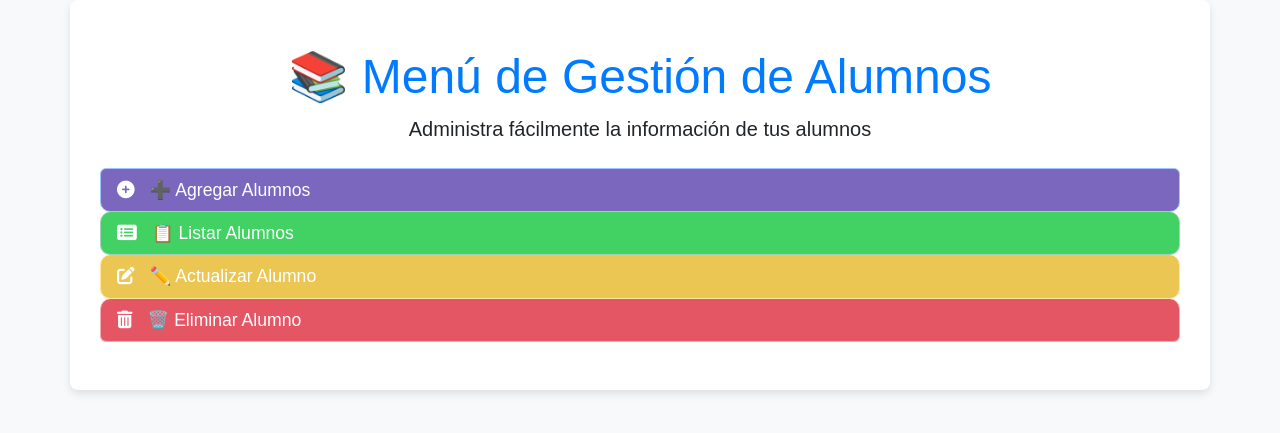
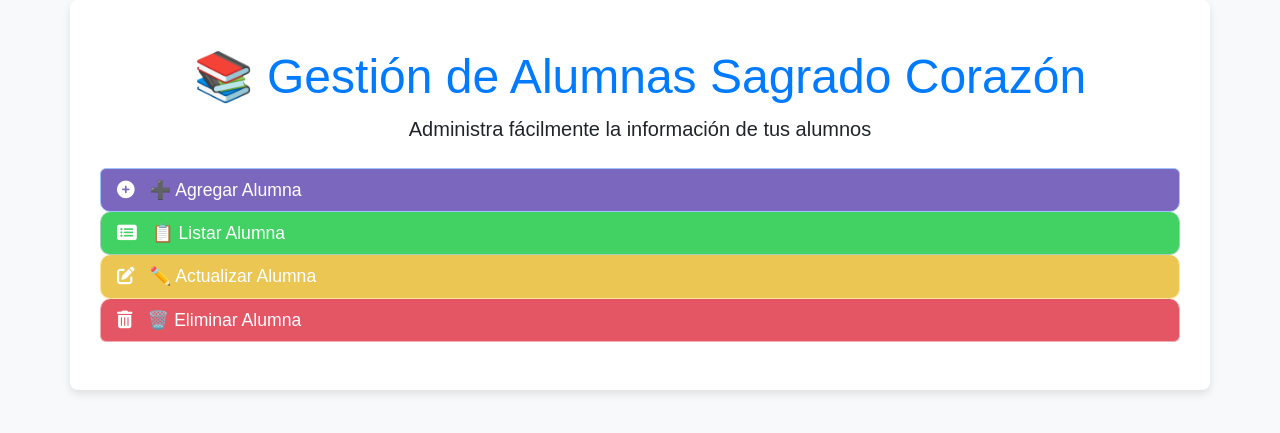
Before and after one commit to Trinity-20/pagina-de-notas-, a FastAPI app: page / in a window 1280 px wide. Shown: the top 433 px of the page. Run offline with FastAPI, Linux system fonts and the light colour scheme; some libraries are stand-ins or nearby versions.

Commit message:
update style

```diff
--- a/app/main.py
+++ b/app/main.py
@@ -76,7 +76,7 @@ async def listar_alumnos(request: Request, salon: str = None):
     # Obtener todos los salones únicos de la base de datos
     all_salons = db.students.distinct("salon")
 
-    # Si se especifica un salón, filtramos por el campo "salon"
+    # "salon"
     if salon:
         alumnos = db.students.find({"salon": salon})
     else:
--- a/app/templates/actualizar.html
+++ b/app/templates/actualizar.html
@@ -3,7 +3,7 @@
 <head>
     <meta charset="UTF-8">
     <meta name="viewport" content="width=device-width, initial-scale=1.0">
-    <title>Formulario para Actualizar Alumno</title>
+    <title>Actualizar Alumna</title>
     <link href="https://cdn.jsdelivr.net/npm/bootstrap@5.3.0-alpha1/dist/css/bootstrap.min.css" rel="stylesheet">
     <style>
         body {
@@ -35,7 +35,7 @@
 </head>
 <body>
     <div class="container py-5">
-        <h2>Formulario para Actualizar Alumno</h2>
+        <h2>Actualizar Alumna</h2>
         <form action="/actualizar" method="post">
             <!-- Campo para actualizar el nombre -->
             <div class="mb-3">
--- a/app/templates/crear.html
+++ b/app/templates/crear.html
@@ -3,7 +3,7 @@
 <head>
     <meta charset="UTF-8">
     <meta name="viewport" content="width=device-width, initial-scale=1.0">
-    <title>Formulario para Crear Alumno</title>
+    <title>Crear Alumna</title>
     <link href="https://cdn.jsdelivr.net/npm/bootstrap@5.3.0-alpha1/dist/css/bootstrap.min.css" rel="stylesheet">
     <style>
         body {
@@ -31,7 +31,7 @@
 </head>
 <body>
     <div class="container mt-5">
-        <h2>Formulario para Crear Alumno</h2>
+        <h2>Crear Alumna</h2>
         <form action="/crear" method="post">
             <!-- Campo para el nombre -->
             <div class="mb-3">
--- a/app/templates/eliminar.html
+++ b/app/templates/eliminar.html
@@ -3,7 +3,7 @@
 <head>
     <meta charset="UTF-8">
     <meta name="viewport" content="width=device-width, initial-scale=1.0">
-    <title>Eliminar Alumno</title>
+    <title>Eliminar Alumna</title>
     <link href="https://cdn.jsdelivr.net/npm/bootstrap@5.3.0-alpha1/dist/css/bootstrap.min.css" rel="stylesheet">
     <style>
         body {
@@ -31,7 +31,7 @@
 </head>
 <body>
     <div class="container py-5">
-        <h2>Formulario para Eliminar Alumno</h2>
+        <h2>Eliminar Alumna</h2>
         <form method="POST">
             <!-- Campo para eliminar el alumno -->
             <div class="mb-3">
--- a/app/templates/listar.html
+++ b/app/templates/listar.html
@@ -3,7 +3,7 @@
 <head>
     <meta charset="UTF-8">
     <meta name="viewport" content="width=device-width, initial-scale=1.0">
-    <title>Listado de Alumnos</title>
+    <title>Listado de Alumnas</title>
     <link href="https://cdn.jsdelivr.net/npm/bootstrap@5.3.0-alpha1/dist/css/bootstrap.min.css" rel="stylesheet">
     <style>
         body {
@@ -40,7 +40,7 @@
 </head>
 <body>
     <div class="container mt-5 p-4">
-        <h2>Listado de Alumnos</h2>
+        <h2>Listado de Alumnas</h2>
         <form action="/listar" method="get">
             <div class="mb-3">
                 <label for="salon" class="form-label">Seleccionar Salón</label>
--- a/app/templates/menu.html
+++ b/app/templates/menu.html
@@ -55,22 +55,22 @@
 <body>
     <div class="container py-5">
         <div class="text-center mb-4">
-            <h1 class="display-5">📚 Menú de Gestión de Alumnos</h1>
+            <h1 class="display-5">📚 Gestión de Alumnas Sagrado Corazón</h1>
             <p class="lead">Administra fácilmente la información de tus alumnos </p>
         </div>
 
         <div class="list-group">
             <a href="/crear" class="list-group-item list-group-item-action list-group-item-primary">
-                <i class="fas fa-plus-circle"></i> ➕ Agregar Alumnos
+                <i class="fas fa-plus-circle"></i> ➕ Agregar Alumna
             </a>
             <a href="/listar" class="list-group-item list-group-item-action list-group-item-success">
-                <i class="fas fa-list-alt"></i> 📋 Listar Alumnos
+                <i class="fas fa-list-alt"></i> 📋 Listar Alumna
             </a>
             <a href="/actualizar" class="list-group-item list-group-item-action list-group-item-warning">
-                <i class="fas fa-edit"></i> ✏️ Actualizar Alumno
+                <i class="fas fa-edit"></i> ✏️ Actualizar Alumna
             </a>
             <a href="/eliminar" class="list-group-item list-group-item-action list-group-item-danger">
-                <i class="fas fa-trash-alt"></i> 🗑️ Eliminar Alumno
+                <i class="fas fa-trash-alt"></i> 🗑️ Eliminar Alumna
             </a>
         </div>
     </div>
--- a/requirements.txt
+++ b/requirements.txt
@@ -2,4 +2,5 @@ fastapi
 uvicorn
 pymongo
 jinja2
+gunicorn
 #pyinstaller
```
Also changed, not shown: star.py (renamed from start_server.py).
